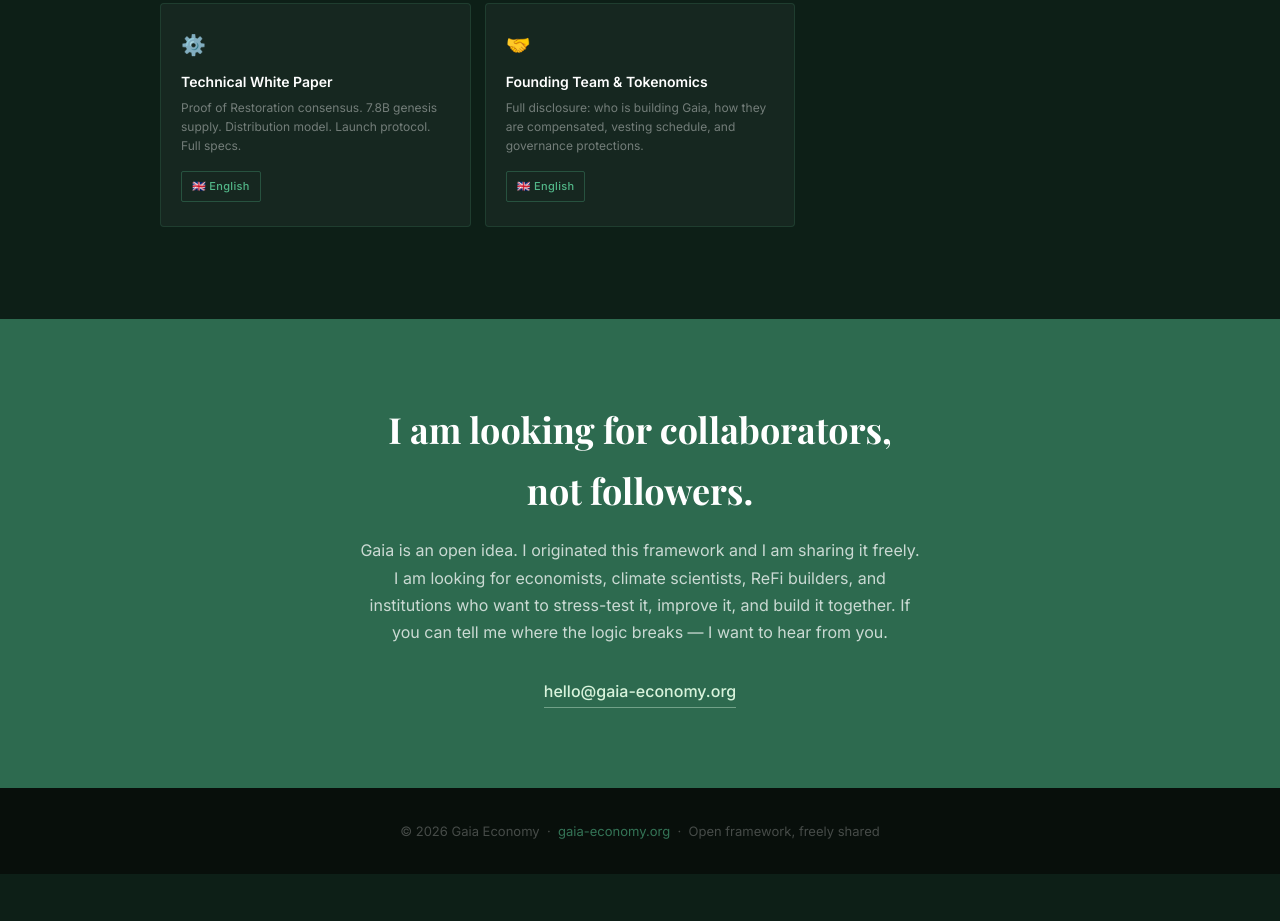
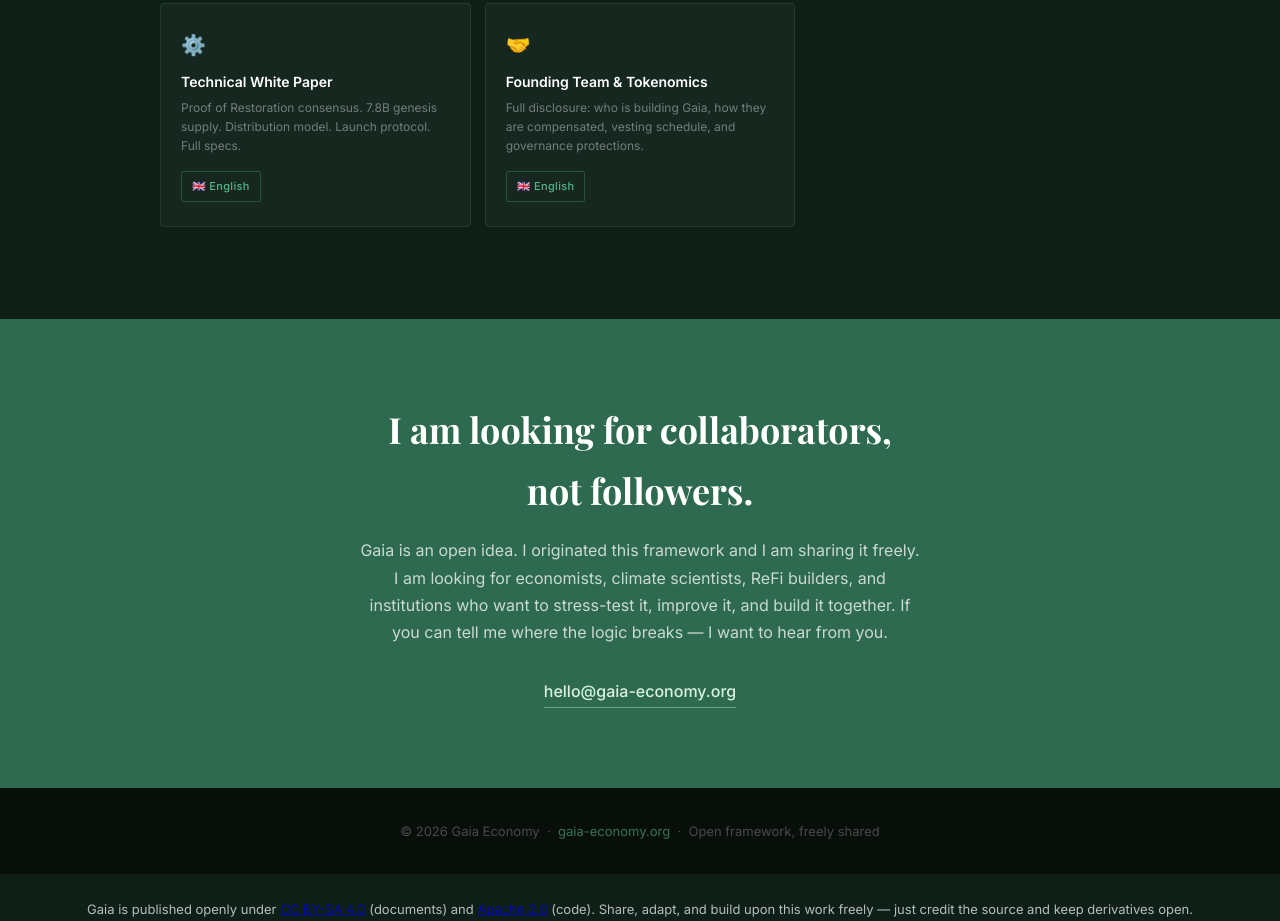
Before and after one commit to carlotoluzzi-gif/gaia-economy.org, a plain HTML site: page index.html in a window 1280 px wide. Shown: the part 4243-5164 px from the top of the page. Before the commit the page ends 5117 px from the top, so only its background shows below. Drawn offline with nearby package versions, Linux system fonts and the light colour scheme; a web font is replaced by a local one.

Commit message:
Update index.html

```diff
--- a/index.html
+++ b/index.html
@@ -306,6 +306,11 @@
 <footer>
   <p>© 2026 Gaia Economy &nbsp;·&nbsp; <a href="https://gaia-economy.org">gaia-economy.org</a> &nbsp;·&nbsp; Open framework, freely shared</p>
 </footer>
-
+<p style="font-size:13px; opacity:0.7; text-align:center; margin-top:24px;">
+  Gaia is published openly under
+  <a href="LICENSE.txt" target="_blank">CC BY-SA 4.0</a> (documents) and
+  <a href="https://www.apache.org/licenses/LICENSE-2.0" target="_blank">Apache 2.0</a> (code).
+  Share, adapt, and build upon this work freely — just credit the source and keep derivatives open.
+</p>
 </body>
 </html>
```
